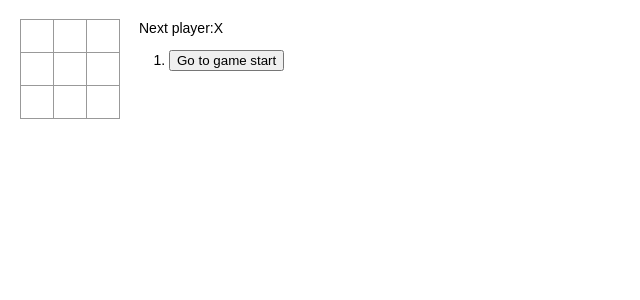
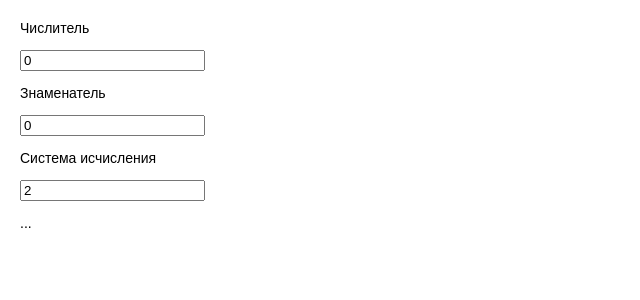
Before and after one commit to fedor-resh/react-redix-calculator, a React (Create React App) app: page / in a window 1280 px wide. Shown: the top 300 px of the page, without its empty margins (0-640 px from the left). Built offline with nearby package versions, Linux system fonts and the light colour scheme.

Commit message:
add p10_p calculator

```diff
--- a/src/App.js
+++ b/src/App.js
@@ -1,9 +1,9 @@
+import Calculator from "./Calculator/Calculator";
 
 function App() {
   return (
     <div className="App">
-      <h1>hello</h1>
-
+      <Calculator/>
     </div>
   );
 }
--- /dev/null
+++ b/src/Calculator/Calculator.js
@@ -0,0 +1,33 @@
+import React, {useState} from 'react';
+import p10_p from "./calcFunctions";
+const Calculator = () => {
+    const [ch, setCh] = useState(0)
+    const [zn, setZn] = useState(0)
+    const [executiveSystem, setExecutiveSystem] = useState(2)
+    // function handleChange(el){
+    //
+    // }
+    const result = zn>0&&ch&&executiveSystem>1?p10_p(ch,zn,executiveSystem):'...'
+    return (
+        <>
+            <div>
+                <p>Числитель</p>
+            <input type="number" value={ch} onChange={el=>setCh(el.target.value)}/>
+            </div>
+
+            <div>
+                <p>Знаменатель</p>
+                <input type="number" value={zn} onChange={el=>setZn(el.target.value)}/>
+            </div>
+
+            <div>
+                <p>Система исчисления</p>
+                <input type="number" value={executiveSystem} onChange={el=>setExecutiveSystem(el.target.value)}/>
+            </div>
+
+            <p>{result}</p>
+        </>
+    );
+};
+
+export default Calculator;
--- /dev/null
+++ b/src/Calculator/calcFunctions.js
@@ -0,0 +1,64 @@
+
+function p10_p (ch,zn,executiveSystem = 2){
+    const p10_pForInt = (input,executiveSystem)=>{
+        let num = ''
+        if(input===0){
+            return 0
+        }
+        while(input){
+            let x
+            switch (input%executiveSystem){
+                case 10:
+                    x = 'A'
+                    break
+                case 11:
+                    x = 'B'
+                    break
+                case 12:
+                    x = 'C'
+                    break
+                case 13:
+                    x = 'D'
+                    break
+                case 14:
+                    x = 'E'
+                    break
+                case 15:
+                    x = 'F'
+                    break
+                default:
+                    x = input%executiveSystem
+            }
+            num=(x).toString() + num
+            input=Math.floor(input/executiveSystem)
+        }
+        return num
+    }
+
+    if(ch % zn == 0){
+        let int = Math.floor(ch/zn)
+        return p10_pForInt(int,executiveSystem)
+    }
+    const int = p10_pForInt(Math.floor(ch/zn),executiveSystem)
+    ch%=zn
+    let d = ''
+    const arr = [ch%zn]
+    let ind = 0
+    while(ch){
+        ch*=executiveSystem
+        let cif = Math.floor(ch/zn)
+        ch-=cif*zn
+        d+=cif.toString()
+        if(ch in arr){
+            ind = arr.indexOf(ch)
+            break
+        }
+    }
+    if(ch){
+        return int+'.'+d.substring(0,ind)+'('+d.substring(ind,-1)+')'
+    }else{
+        return int + '.' +d
+    }
+}
+
+export default p10_p;
--- a/src/index.js
+++ b/src/index.js
@@ -1,140 +1,9 @@
 import React from 'react';
 import ReactDOM from 'react-dom'
 import './index.css';
-
-function Square(props){
-        return (
-            <button
-                className="square"
-                onClick={props.onClick}
-            >
-                {props.value}
-            </button>
-        );
-}
-
-function Board(props){
-    function renderSquare(i) {
-        return (
-            <Square
-                value={props.squares[i]}
-                onClick={() => props.onClick(i)}
-            />
-        );
-    }
-        return (
-            <div>
-                <div className="board-row">
-                    {renderSquare(0)}
-                    {renderSquare(1)}
-                    {renderSquare(2)}
-                </div>
-                <div className="board-row">
-                    {renderSquare(3)}
-                    {renderSquare(4)}
-                    {renderSquare(5)}
-                </div>
-                <div className="board-row">
-                    {renderSquare(6)}
-                    {renderSquare(7)}
-                    {renderSquare(8)}
-                </div>
-            </div>
-        );
-}
-
-class Game extends React.Component {
-    constructor(props) {
-        super(props);
-        this.state = {
-            history:[{
-                squares: Array(9).fill(null)
-            }],
-            stepNumber:0,
-            xIsTrue:true
-        }
-    }
-    handleClick(i){
-        const history = this.state.history.slice(0,this.state.stepNumber + 1)
-        const current = history[history.length - 1];
-        const squares = current.squares.slice()
-        if(calculateWinner(squares)||squares[i]){return}
-        squares[i] =this.state.xIsTrue?'X':'O';
-
-        this.setState({
-            history:history.concat([{
-                squares:squares
-            }]),
-            stepNumber: history.length,
-            xIsTrue:!this.state.xIsTrue
-        })
-    }
-    jumpTo(step){
-        this.setState({
-            stepNumber:step,
-            xIsNext:(step%2)===0
-        })
-    }
-    render() {
-        const history = this.state.history
-        const current = history[this.state.stepNumber]
-        const winner = calculateWinner(current.squares)
-        let status
-        if(winner){
-            status = 'Winner:'+winner
-
-        }
-        else{status = 'Next player:' + (this.state.xIsTrue?'X':'O');}
-
-        const moves = history.map((step,move)=> {
-            const desk = move ?
-                'Go to move #:' + move :
-                'Go to game start';
-            return (
-                <li key={move}>
-                    <button onClick={()=>this.jumpTo(move)}>{desk}</button>
-                </li>
-            )
-        })
-        return (
-            <div className="game">
-                <div className="game-board">
-                    <Board
-                        squares={current.squares}
-                        onClick={i => this.handleClick(i)}
-                    />
-                </div>
-                <div className="game-info">
-                    <div>{status}</div>
-                    <ol>{moves}</ol>
-                </div>
-            </div>
-        );
-    }
-}
-
-// ========================================
+import App from "./App";
 
 ReactDOM.render(
-    <Game />,
+    <App />,
     document.getElementById('root')
 );
-function calculateWinner(squares) {
-    const lines = [
-        [0, 1, 2],
-        [3, 4, 5],
-        [6, 7, 8],
-        [0, 3, 6],
-        [1, 4, 7],
-        [2, 5, 8],
-        [0, 4, 8],
-        [2, 4, 6],
-    ];
-    for (let i = 0; i < lines.length; i++) {
-        const [a, b, c] = lines[i];
-        if (squares[a] && squares[a] === squares[b] && squares[a] === squares[c]) {
-            return squares[a];
-        }
-    }
-    return null;
-}
```
Also changed, not shown: src/Calculator/Calculator.module.css (added).
